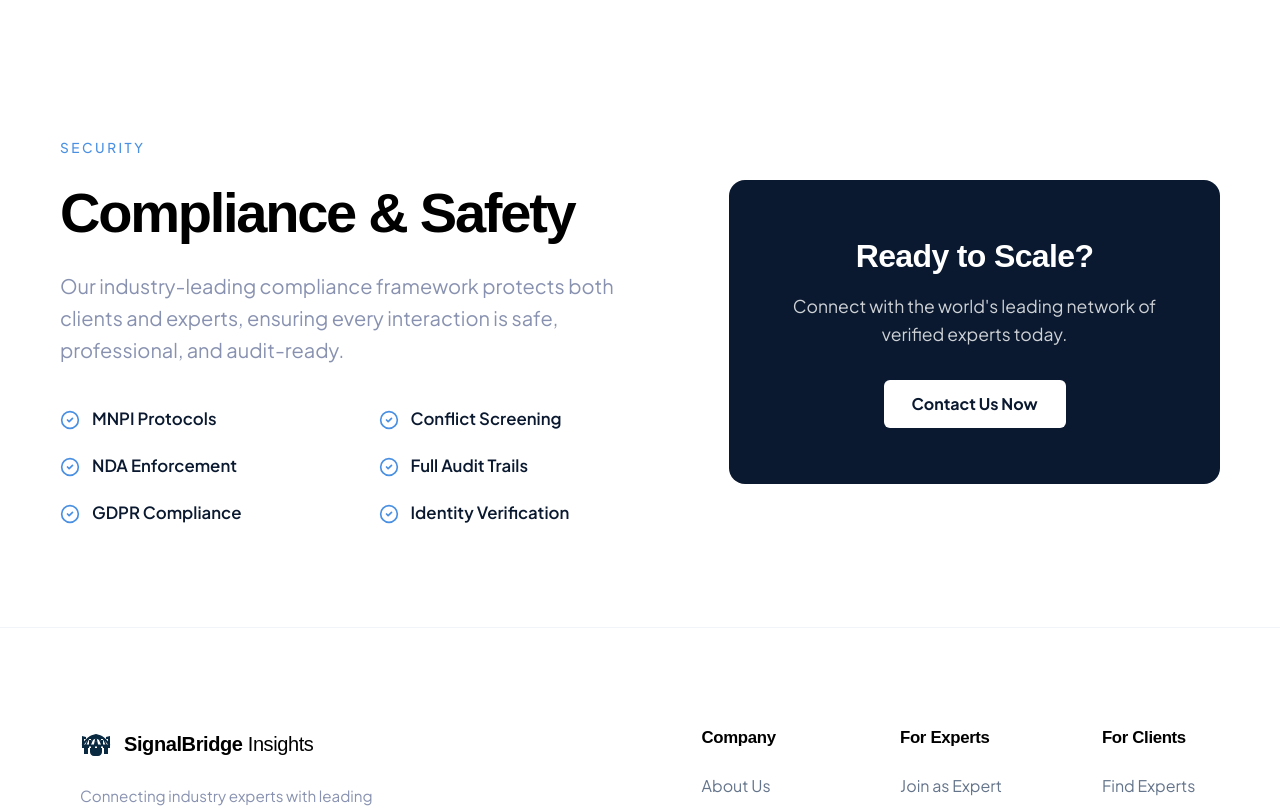
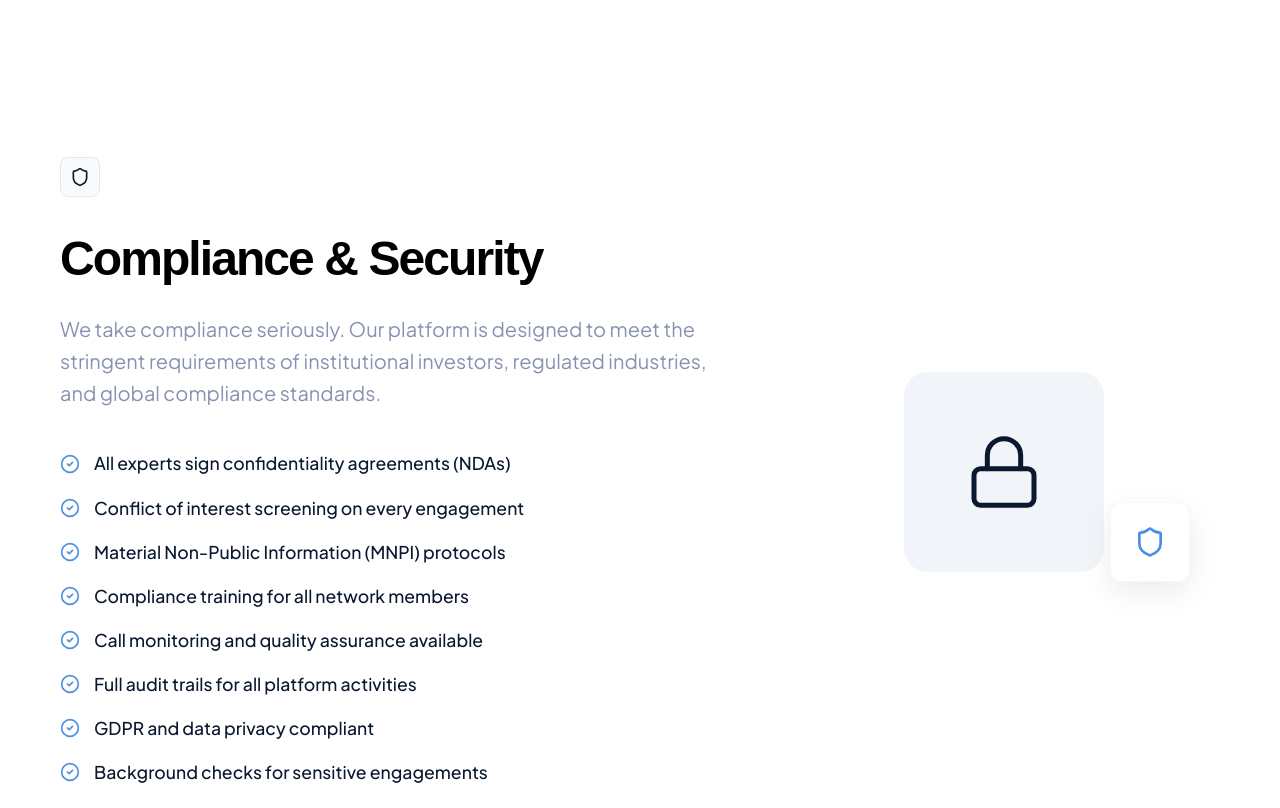
Before and after one commit to skydani26/signalbridge-insights, a Next.js app: page /how-it-works in a window 1280 px wide. Shown: the part 4160-4968 px from the top of the page. Built offline with nearby package versions, Linux system fonts and the light colour scheme; a web font is replaced by a local one.

Commit message:
Finalize How It Works overhaul: updated Security section and split process sections

```diff
--- a/src/app/how-it-works/how-it-works.module.css
+++ b/src/app/how-it-works/how-it-works.module.css
@@ -172,27 +172,80 @@
 
 .complianceSection {
     background-color: #ffffff;
-    padding: 100px 0;
+    padding: 120px 0;
 }
 
-.complianceGrid {
-    display: grid;
-    grid-template-columns: repeat(2, 1fr);
-    gap: 20px 48px;
-    margin-top: 40px;
+.securityHeader {
+    max-width: 600px;
+    margin-bottom: 48px;
+}
+
+.securityTitle {
+    color: #000000;
+    font-size: 3rem;
+    font-weight: 800;
+    margin-bottom: 24px;
+    letter-spacing: -0.04em;
+}
+
+.securitySubtitle {
+    color: var(--color-text-light);
+    font-size: 1.25rem;
+    line-height: 1.6;
+    margin-bottom: 40px;
+}
+
+.complianceList {
+    display: flex;
+    flex-direction: column;
+    gap: 16px;
 }
 
 .complianceItem {
     display: flex;
     align-items: center;
-    gap: 12px;
-    font-size: 1.05rem;
-    font-weight: 600;
-    color: var(--color-primary);
+    gap: 14px;
+    font-size: 1.1rem;
+    font-weight: 500;
+    color: var(--color-text-main);
 }
 
 .checkIcon {
     color: var(--color-secondary);
+}
+
+.securityVisual {
+    position: relative;
+    display: flex;
+    justify-content: center;
+    align-items: center;
+}
+
+.lockWrapper {
+    width: 200px;
+    height: 200px;
+    background: #f1f5f9;
+    border-radius: 24px;
+    display: flex;
+    align-items: center;
+    justify-content: center;
+    color: var(--color-primary);
+}
+
+.shieldOverlap {
+    position: absolute;
+    bottom: -10px;
+    right: 30px;
+    width: 80px;
+    height: 80px;
+    background: white;
+    border-radius: 12px;
+    box-shadow: 0 10px 30px rgba(0, 0, 0, 0.08);
+    display: flex;
+    align-items: center;
+    justify-content: center;
+    color: var(--color-secondary);
+    border: 1px solid rgba(0, 0, 0, 0.03);
 }
 
 @media (max-width: 1024px) {
--- a/src/app/how-it-works/page.tsx
+++ b/src/app/how-it-works/page.tsx
@@ -3,7 +3,7 @@ import React from 'react';
 import SectionWrapper from "@/components/SectionWrapper";
 import Button from "@/components/Button";
 import styles from "./how-it-works.module.css";
-import { Star, FileText, Phone, Zap, Network, Database, ShieldCheck, CheckCircle2, MessageSquare, Search, UserCheck, Calendar, BarChart3, FileCheck, UserPlus, DollarSign } from "lucide-react";
+import { Star, FileText, Phone, Zap, Network, Database, ShieldCheck, CheckCircle2, MessageSquare, Search, UserCheck, Calendar, BarChart3, FileCheck, UserPlus, DollarSign, Shield, Lock } from "lucide-react";
 
 export const metadata = {
     title: "How It Works | SignalBridge Insights",
@@ -208,29 +208,35 @@ export default function HowItWorks() {
 
             <section className={styles.complianceSection}>
                 <div className="container">
-                    <div style={{ display: 'grid', gridTemplateColumns: '1.2fr 1fr', gap: '80px', alignItems: 'center' }}>
+                    <div style={{ display: 'grid', gridTemplateColumns: '1.2fr 0.8fr', gap: '80px', alignItems: 'center' }}>
                         <div>
-                            <span className={styles.sectionTag} style={{ textAlign: 'left' }}>SECURITY</span>
-                            <h2 className={styles.sectionTitle} style={{ textAlign: 'left', marginBottom: '24px' }}>Compliance & Safety</h2>
-                            <p style={{ fontSize: '1.25rem', color: 'var(--color-text-light)', lineHeight: '1.6', marginBottom: '32px' }}>
-                                Our industry-leading compliance framework protects both clients and experts,
-                                ensuring every interaction is safe, professional, and audit-ready.
+                            <div className={styles.iconBoxSmall} style={{ marginBottom: '32px' }}>
+                                <Shield size={20} />
+                            </div>
+                            <h2 className={styles.securityTitle}>Compliance & Security</h2>
+                            <p className={styles.securitySubtitle}>
+                                We take compliance seriously. Our platform is designed to meet
+                                the stringent requirements of institutional investors, regulated
+                                industries, and global compliance standards.
                             </p>
-                            <div className={styles.complianceGrid}>
-                                <div className={styles.complianceItem}><CheckCircle2 className={styles.checkIcon} size={20} /> MNPI Protocols</div>
-                                <div className={styles.complianceItem}><CheckCircle2 className={styles.checkIcon} size={20} /> Conflict Screening</div>
-                                <div className={styles.complianceItem}><CheckCircle2 className={styles.checkIcon} size={20} /> NDA Enforcement</div>
-                                <div className={styles.complianceItem}><CheckCircle2 className={styles.checkIcon} size={20} /> Full Audit Trails</div>
-                                <div className={styles.complianceItem}><CheckCircle2 className={styles.checkIcon} size={20} /> GDPR Compliance</div>
-                                <div className={styles.complianceItem}><CheckCircle2 className={styles.checkIcon} size={20} /> Identity Verification</div>
+                            <div className={styles.complianceList}>
+                                <div className={styles.complianceItem}><CheckCircle2 className={styles.checkIcon} size={20} /> All experts sign confidentiality agreements (NDAs)</div>
+                                <div className={styles.complianceItem}><CheckCircle2 className={styles.checkIcon} size={20} /> Conflict of interest screening on every engagement</div>
+                                <div className={styles.complianceItem}><CheckCircle2 className={styles.checkIcon} size={20} /> Material Non-Public Information (MNPI) protocols</div>
+                                <div className={styles.complianceItem}><CheckCircle2 className={styles.checkIcon} size={20} /> Compliance training for all network members</div>
+                                <div className={styles.complianceItem}><CheckCircle2 className={styles.checkIcon} size={20} /> Call monitoring and quality assurance available</div>
+                                <div className={styles.complianceItem}><CheckCircle2 className={styles.checkIcon} size={20} /> Full audit trails for all platform activities</div>
+                                <div className={styles.complianceItem}><CheckCircle2 className={styles.checkIcon} size={20} /> GDPR and data privacy compliant</div>
+                                <div className={styles.complianceItem}><CheckCircle2 className={styles.checkIcon} size={20} /> Background checks for sensitive engagements</div>
                             </div>
                         </div>
-                        <div style={{ backgroundColor: 'var(--color-primary)', borderRadius: '16px', padding: '56px', color: 'white', textAlign: 'center' }}>
-                            <h3 style={{ color: 'white', fontSize: '2rem', fontWeight: '800', marginBottom: '16px' }}>Ready to Scale?</h3>
-                            <p style={{ color: 'rgba(255,255,255,0.8)', fontSize: '1.1rem', marginBottom: '32px', lineHeight: '1.6' }}>
-                                Connect with the world&apos;s leading network of verified experts today.
-                            </p>
-                            <Button href="/contact" className="btn" style={{ backgroundColor: 'white', color: 'var(--color-primary)', fontWeight: '700' }}>Contact Us Now</Button>
+                        <div className={styles.securityVisual}>
+                            <div className={styles.lockWrapper}>
+                                <Lock size={80} strokeWidth={1.5} />
+                            </div>
+                            <div className={styles.shieldOverlap}>
+                                <Shield size={32} strokeWidth={2} />
+                            </div>
                         </div>
                     </div>
                 </div>
```
